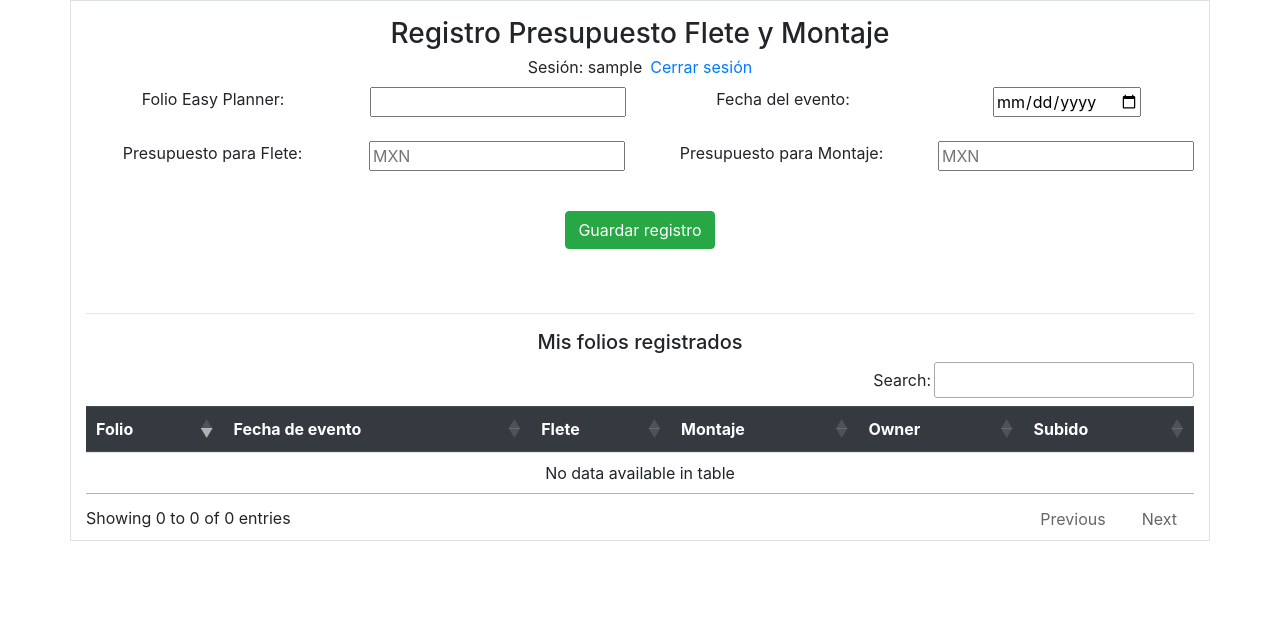
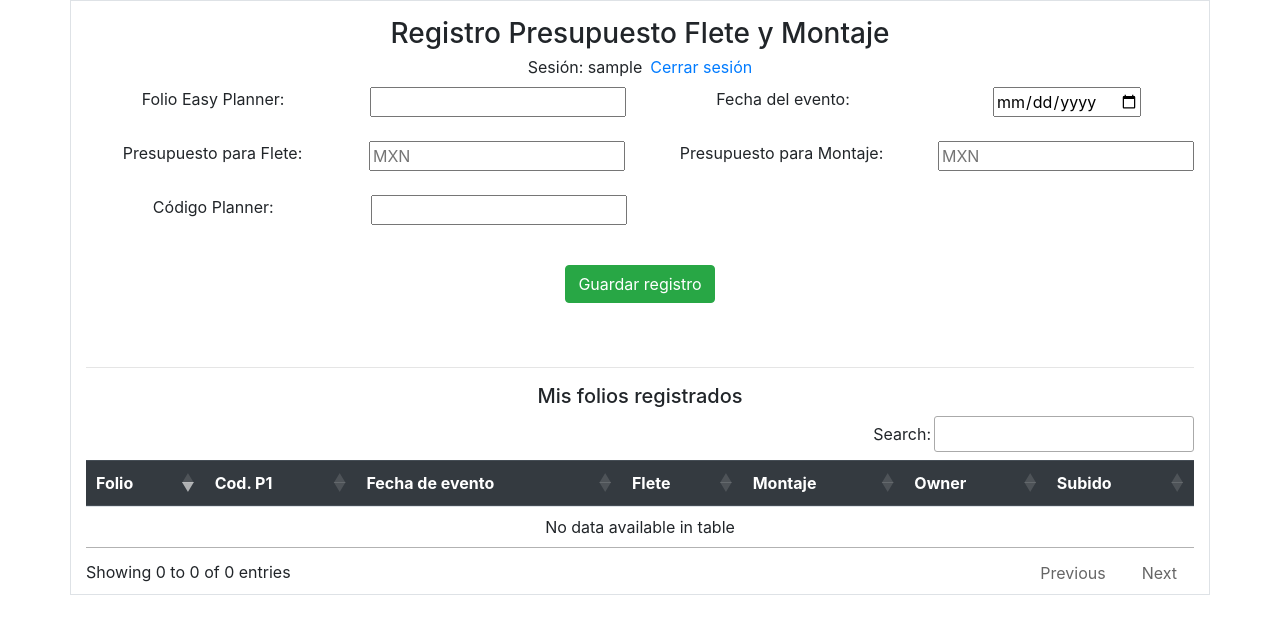
Before and after one commit to rpacheco2019/fletes, a PHP site: page /controladores/registro.controller.php in a window 1280 px wide. Shown: the top 634 px of the page. Run offline with PHP 8.4, Linux system fonts and the light colour scheme; the visitor is signed in with stand-in values (Sample User, id 1); data that the repository does not hold is empty; some libraries are stand-ins or nearby versions.

Commit message:
Se agrega funcionalidad de cod. Planner 1, se libera beta.

```diff
--- a/controladores/registro.controller.php
+++ b/controladores/registro.controller.php
@@ -17,7 +17,7 @@ if($_POST){//SI VENIMOS DE POST
 
     /* LLAMAMOS LOS MODELOS SQL PARA INSERTAR EL FOLIO + EL USUARIO SESION LOGUEADO */
     require("../modelos/modelo.php");
-    InsertarFolio($_POST['folio'],$_POST['fecha'],$_POST['flete'],$_POST['montaje'],$_SESSION['user']);
+    InsertarFolio($_POST['folio'],$_POST['fecha'],$_POST['flete'],$_POST['montaje'],$_SESSION['user'],$_POST['codigo']);
     header('Location:registro.controller.php');//AL TERMINAR MANDAMOS A LA MISMA PAGINA
 
 }else{// SI NO VIENE DE POST , CONSULTAMOS TODOS SUS REGISTROS QUE COINCIDAN CON LA VARIABLE DE SESION USER
--- a/modelos/modelo.php
+++ b/modelos/modelo.php
@@ -43,7 +43,7 @@ function getRegistrosByUser($user){
 }
 
 
-function InsertarFolio($folio,$fechaEvento,$flete,$montaje,$user){
+function InsertarFolio($folio,$fechaEvento,$flete,$montaje,$user,$cod){
 
     try {
 
@@ -52,8 +52,8 @@ function InsertarFolio($folio,$fechaEvento,$flete,$montaje,$user){
         $conn = new PDO('mysql:host=localhost;dbname=fletes','root','');
 
         /* SQL Qry */
-		$statement = $conn->prepare("INSERT INTO registros (folio,fechaEvento,flete,montaje,user)
-        VALUES($folio,'$fechaEvento',$flete,$montaje,'$user') ");
+		$statement = $conn->prepare("INSERT INTO registros (folio,fechaEvento,flete,montaje,user,cod)
+        VALUES($folio,'$fechaEvento',$flete,$montaje,'$user','$cod') ");
 
         /* Execute */
 		$statement->execute();
--- a/vistas/registro.view.php
+++ b/vistas/registro.view.php
@@ -46,6 +46,11 @@
         <div class="col-lg"><input type="number" min=0 placeholder="MXN" name="montaje"></div>
     </div>
 
+    <div class="row my-4">
+        <div class="col-lg-3">Código Planner: </div>
+        <div class="col-lg-3"><input type="text" min=0 placeholder="" name="codigo"></div>
+    </div>
+
     <input type="submit" value="Guardar registro" class="btn btn-success mt-3 mb-5">
     <hr>
     <table class="table text-left" id="table1">
@@ -53,6 +58,7 @@
             <h5>Mis folios registrados</h5>
             <tr>
                 <th>Folio</th>
+                <th>Cod. P1</th>
                 <th>Fecha de evento</th>
                 <th>Flete</th>
                 <th>Montaje</th>
@@ -65,6 +71,7 @@
             foreach ($resultados as $fila) {
                 echo "<tr>";
                     echo "<td>".$fila['folio']."</td>";
+                    echo "<td>".$fila['cod']."</td>";
                     echo "<td>".$fila['fechaEvento']."</td>";
                     echo "<td>".$fila['flete']."</td>";
                     echo "<td>".$fila['montaje']."</td>";
```
